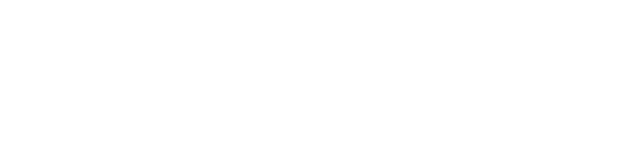
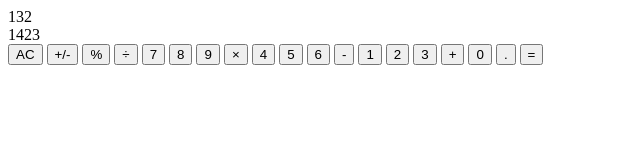
Before and after one commit to bartbzd/Calculator, a plain HTML site: page index.html in a window 1280 px wide. Shown: the whole page, without its empty margins (0-640 px from the left). Drawn offline with Linux system fonts and the light colour scheme.

Commit message:
Add display and buttons

```diff
--- a/index.html
+++ b/index.html
@@ -6,5 +6,36 @@
     <meta name="viewport" content="width=device-width, initial-scale=1.0" />
     <title>Calculator</title>
   </head>
-  <body></body>
+  <body>
+    <main class="calculator">
+      <div id="display">
+        <div id="top-display">132</div>
+        <div id="bot-display">1423</div>
+      </div>
+
+      <div class="buttons">
+        <button class="btn">AC</button>
+        <button class="btn">+/-</button>
+        <button class="btn">%</button>
+        <button class="btn">÷</button>
+        <button class="btn">7</button>
+        <button class="btn">8</button>
+        <button class="btn">9</button>
+        <button class="btn">×</button>
+        <button class="btn">4</button>
+        <button class="btn">5</button>
+        <button class="btn">6</button>
+        <button class="btn">-</button>
+        <button class="btn">1</button>
+        <button class="btn">2</button>
+        <button class="btn">3</button>
+        <button class="btn">+</button>
+        <button class="btn">0</button>
+        <button class="btn">.</button>
+        <button class="btn">=</button>
+      </div>
+    </main>
+
+    <script src="app.js"></script>
+  </body>
 </html>
```
